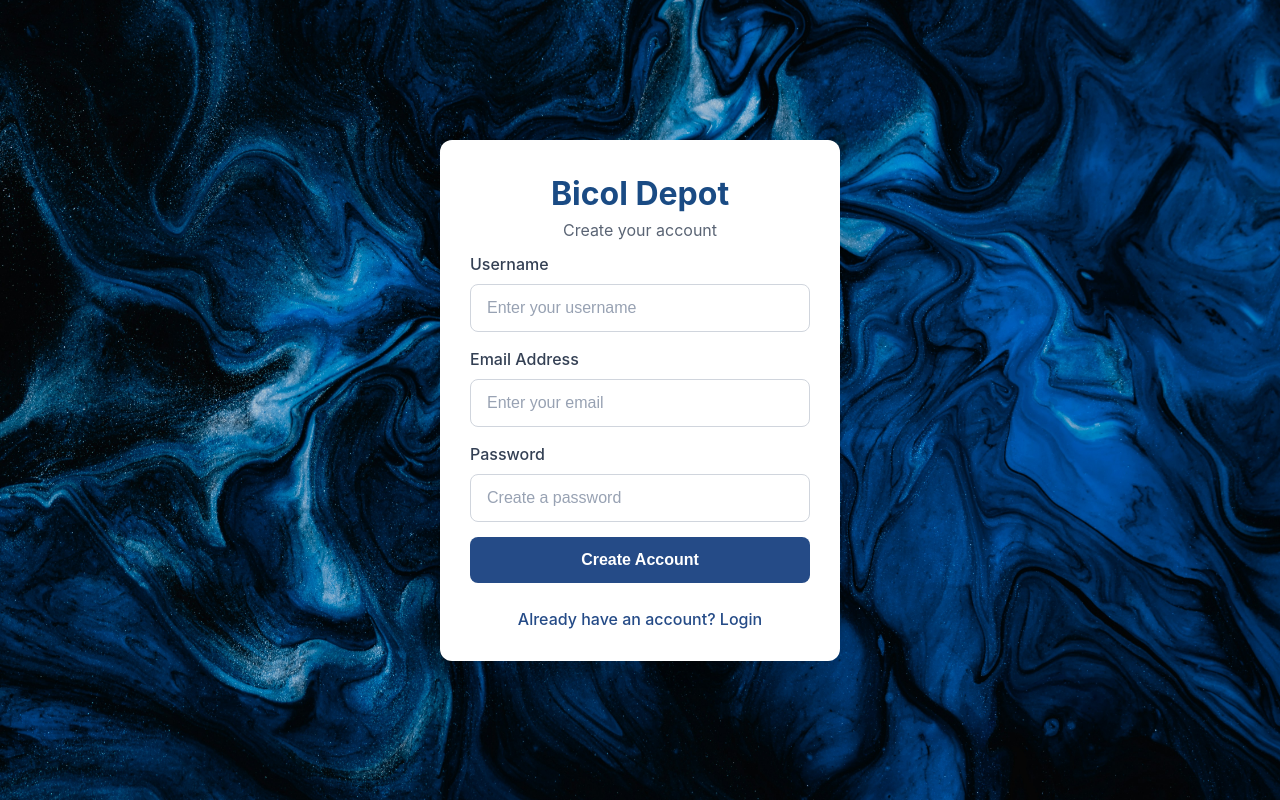
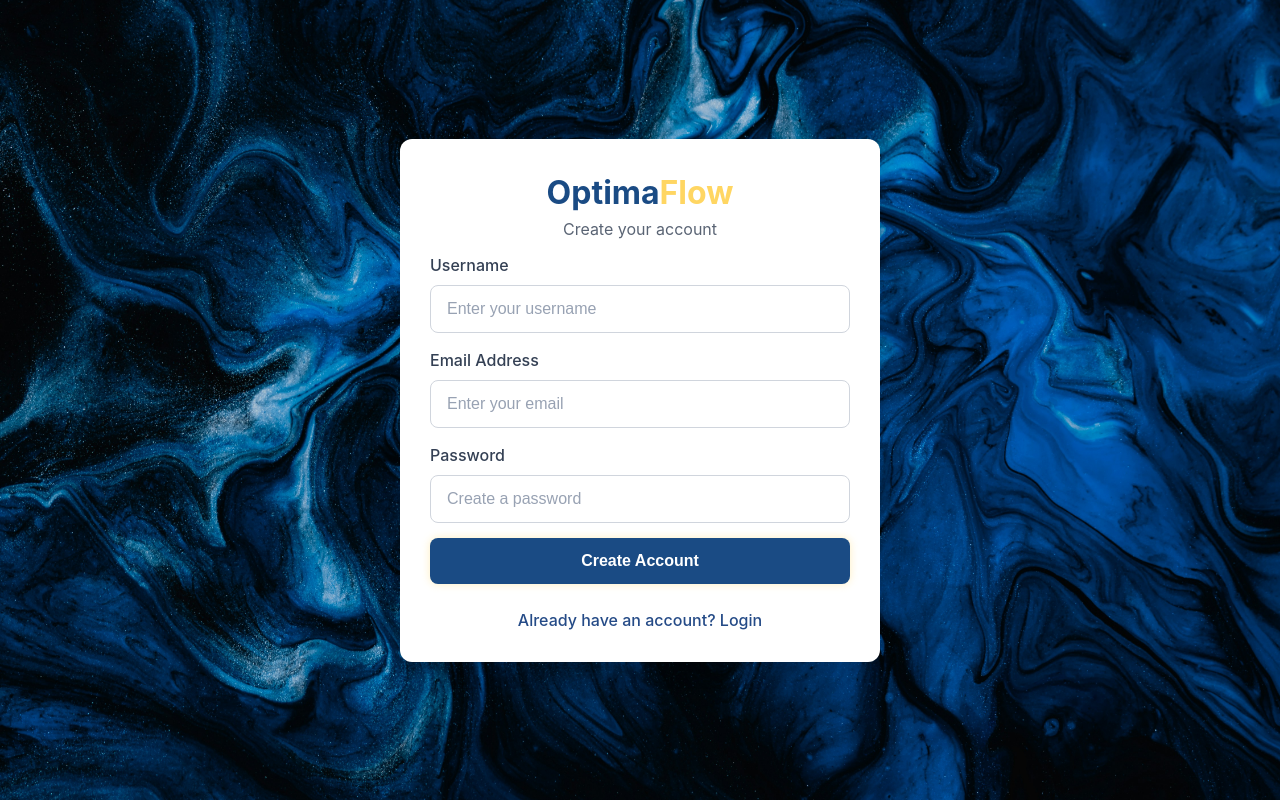
Before and after one commit to ComradeLamp/Inventory-Management, a PHP site: page /signup.php in a window 1280 px wide. Run offline with PHP 8.4, Linux system fonts and the light colour scheme.

Commit message:
Fix the login and signup page design.

```diff
--- a/bicol_depot_login/signup.php
+++ b/bicol_depot_login/signup.php
@@ -49,6 +49,10 @@ if ($_SERVER['REQUEST_METHOD'] == 'POST') {
             margin: 0;
         }
 
+        .gold-text {
+            color: #FFD662;
+        }
+
         .background {
             background-image: url('assets/img/BGP.jpg');
             background-size: cover;
@@ -67,7 +71,7 @@ if ($_SERVER['REQUEST_METHOD'] == 'POST') {
             align-items: center;
             min-height: 90vh;
             text-align: center;
-            width: 400px;
+            width: 480px;
         }
 
         .signup-card {
@@ -90,7 +94,7 @@ if ($_SERVER['REQUEST_METHOD'] == 'POST') {
         .signup-subtitle {
             color: #5a6474;
             font-size: 16px;
-            margin-bottom: 10px;
+            margin-bottom: 12px;
         }
 
         .form-group {
@@ -119,8 +123,10 @@ if ($_SERVER['REQUEST_METHOD'] == 'POST') {
 
         .form-input:focus {
             outline: none;
-            border-color: #254b87;
-            box-shadow: 0 0 0 4px rgba(37, 75, 135, 0.1);
+            box-shadow: 0 0 6px rgba(255, 214, 98, 0.22);
+            box-shadow: 0 0 6px #FFD662, 0 0 14px rgba(255, 214, 98, 0.45);
+            /*border-color: #254b87;
+            box-shadow: 0 0 0 4px rgba(37, 75, 135, 0.1);*/
         }
 
         .form-input::placeholder {
@@ -153,16 +159,18 @@ if ($_SERVER['REQUEST_METHOD'] == 'POST') {
             font-size: 16px;
             font-weight: 600;
             color: #ffffff;
-            background-color: #254b87;
+            background-color: var(--primary-blue);
             border: none;
             border-radius: 8px;
             cursor: pointer;
             transition: background-color 0.2s ease, transform 0.1s ease;
+            box-shadow: 0 0 8px rgba(255, 214, 98, 0.4);
         }
 
         .submit-button:hover {
             background-color: var(--dark-blue);
             transform: translateY(-1px);
+            box-shadow: 0 0 12px #FFD662, 0 0 20px rgba(255, 214, 98, 0.6);
         }
 
         .submit-button:active {
@@ -207,7 +215,7 @@ if ($_SERVER['REQUEST_METHOD'] == 'POST') {
     <div class="background"></div>
     <div class="signup-container">
         <div class="signup-card">
-            <h1 class="signup-title">Bicol Depot</h1>
+            <h1 class="signup-title">Optima<span class="gold-text">Flow</span></h1>
             <p class="signup-subtitle">Create your account</p>
 
             <form action="signup.php" method="POST">
```
Also changed, not shown: bicol_depot_login/login.php (+15 -3 lines).
